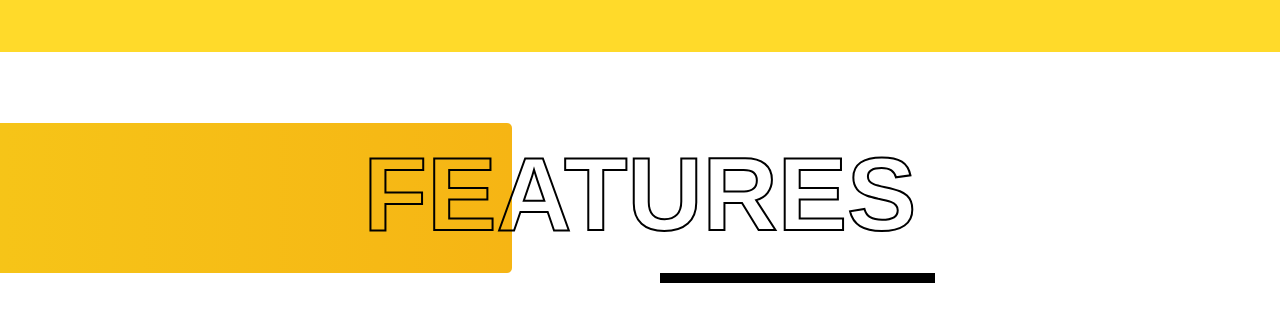
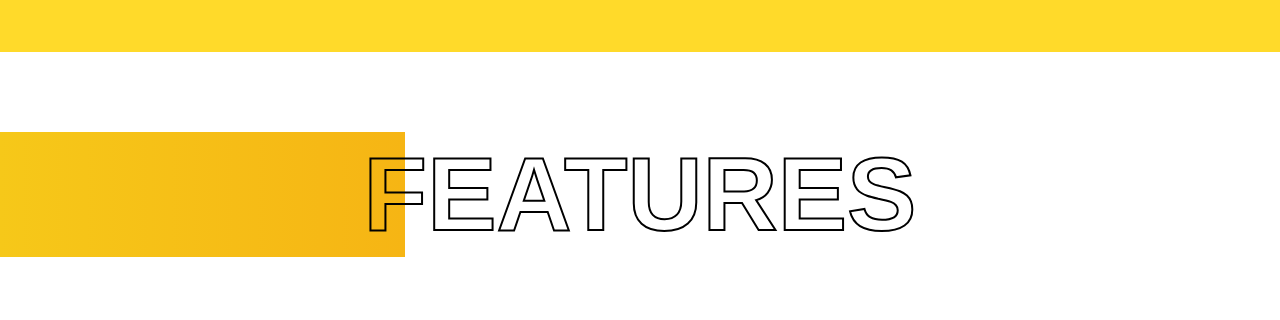
Before and after one commit to rahul04070407/namasteDesk, an Angular app: page / in a window 1280 px wide. Shown: the part 1640-1960 px from the top of the page. Built offline with nearby package versions, Linux system fonts and the light colour scheme.

Commit message:
header fix

```diff
--- a/src/app/pages/home/home.component.scss
+++ b/src/app/pages/home/home.component.scss
@@ -1143,6 +1143,7 @@ body {
     justify-content: center;
     align-items: center;
     margin-bottom: 60px;
+    overflow: hidden; /* Contain the highlight box */
 
     .main-heading {
         font-size: 6.5rem;
@@ -1152,17 +1153,23 @@ body {
         position: relative;
         z-index: 1;
         text-transform: uppercase;
+        white-space: nowrap;
+        margin: 0;
     }
 
     .highlight-box {
         position: absolute;
-            left: 0;
-            right: 50%;
         height: 150px;
         background: linear-gradient(to right, #f6c819, #f6b514);
         z-index: 0;
         border-radius: 5px;
-            transform: translateX(-20%);
+        pointer-events: none;
+
+        /* Desktop positioning */
+        left: 0;
+        right: calc(50% - -14.8em); /* Adjusted based on "F" position */
+        transform: translateY(-50%);
+        top: 55%;
     }
 
     .underline {
@@ -1173,6 +1180,31 @@ body {
         bottom: -18px;
         left: 50%;
         transform: translateX(20px);
+    }
+
+    @media (max-width: 1600px) {
+        .highlight-box {
+            right: calc(50% - -15em);
+        }
+    }
+
+    @media (max-width: 1400px) {
+        .highlight-box {
+            right: calc(50% - -14.7em);
+        }
+    }
+
+    // @media (max-width: 1200px) {
+    //     .highlight-box {
+    //         right: calc(50% - 3.5em);
+    //     }
+    // }
+
+    /* Mobile adjustments */
+    @media (max-width: 992px) {
+        .highlight-box {
+            display: none;
+        }
     }
 }
 
```
Lines whose indentation alone changed are shown as unchanged.
